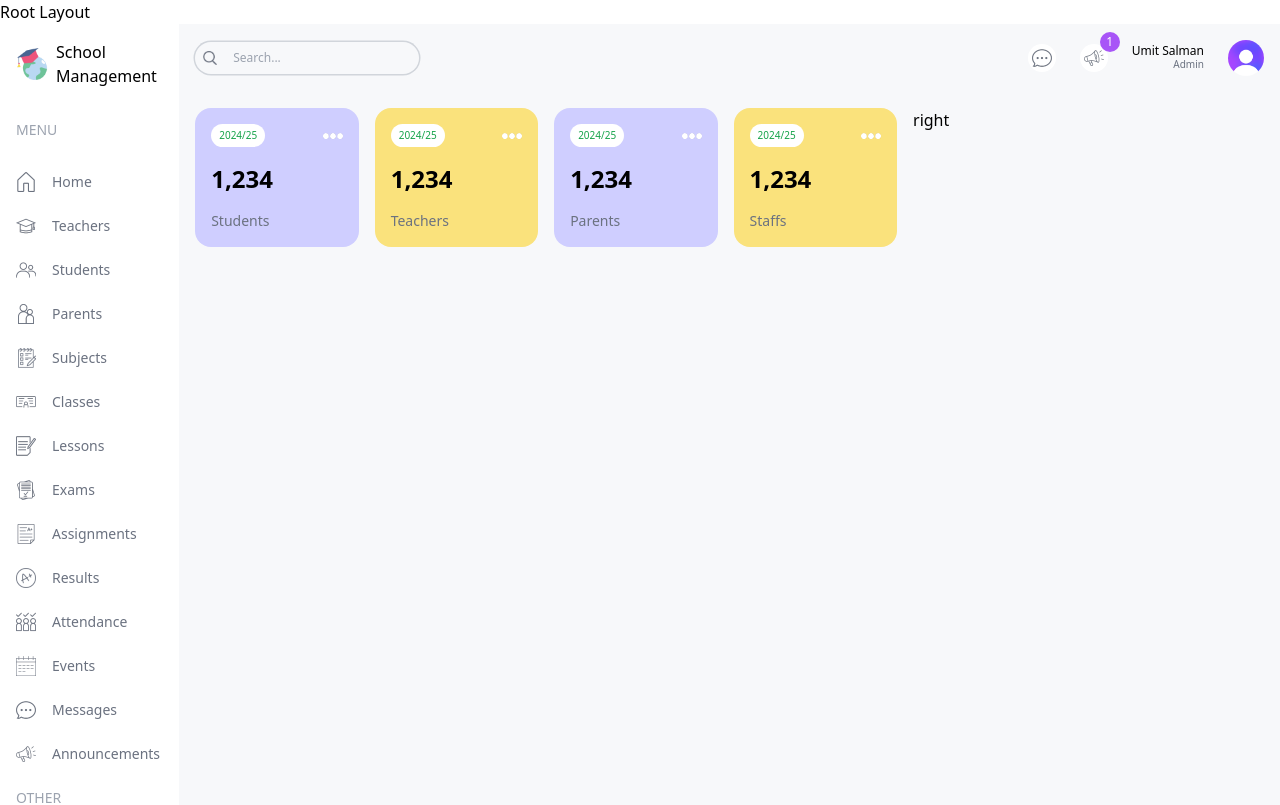
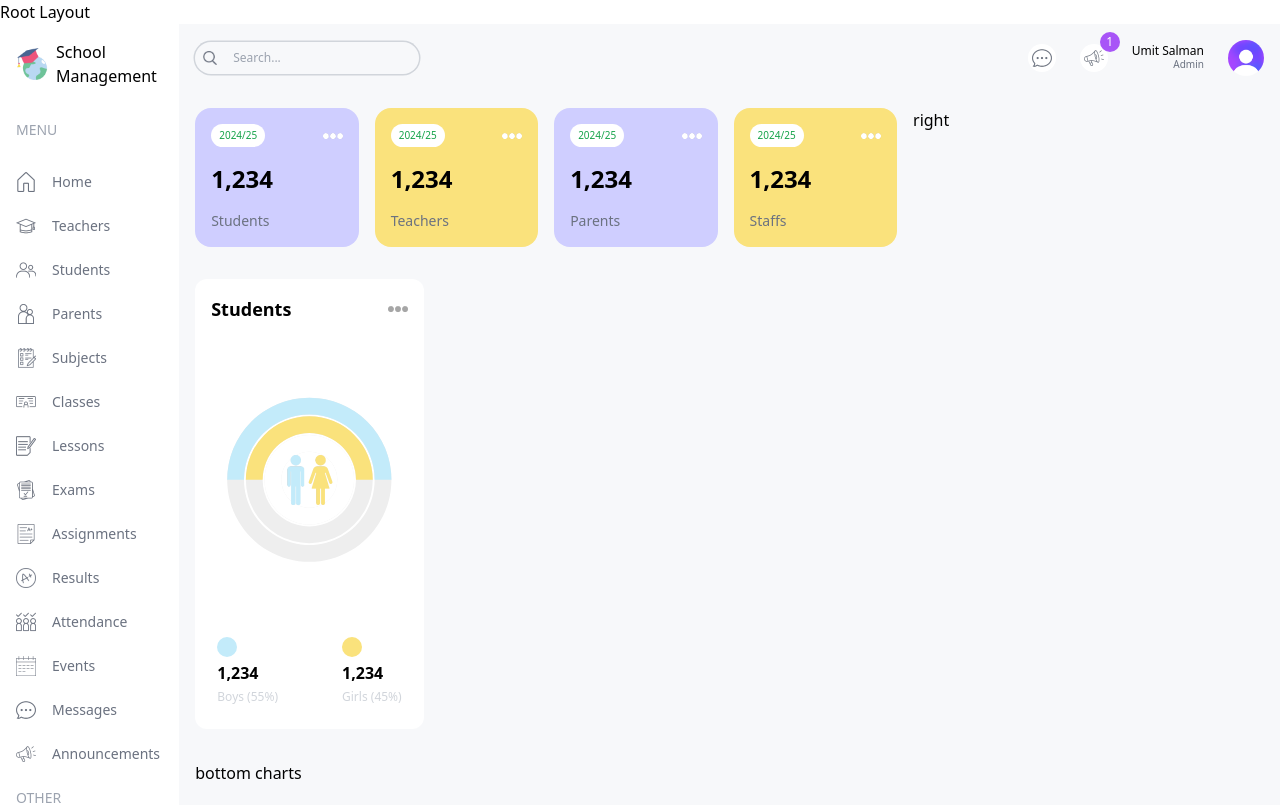
Before and after one commit to usalman/schooler, a Next.js app: page /admin in a window 1280 px wide. Shown: the top 805 px of the page. Built offline with nearby package versions, Linux system fonts and the light colour scheme.

Commit message:
feat: complete countchart

```diff
--- a/src/app/(dashboard)/admin/page.tsx
+++ b/src/app/(dashboard)/admin/page.tsx
@@ -1,15 +1,23 @@
+import CountChart from '@/components/CountChart'
 import UserCard from '@/components/UserCard'
 
 const AdminPage = () => {
   return (
     <div className="p-4 flex gap-4 flex-col md:flex-row">
-      <div className="w-full lg:w-2/3">
+      <div className="w-full lg:w-2/3 flex flex-col gap-8">
         <div className="flex gap-4 justify-between flex-wrap">
           <UserCard type="student" />
           <UserCard type="teacher" />
           <UserCard type="parent" />
           <UserCard type="staff" />
         </div>
+        <div className="flex gap-4 flex-col lg:flex-row">
+          <div className="w-full lg:w-1/3 h-[450px]">
+            <CountChart />
+          </div>
+          <div className="w-full lg:w-2/3 h-[450px]"></div>
+        </div>
+        <div className="">bottom charts</div>
       </div>
       <div className="w-full lg:w-1/3">right</div>
     </div>
--- /dev/null
+++ b/src/components/CountChart.tsx
@@ -0,0 +1,68 @@
+'use client'
+
+import Image from 'next/image'
+import { RadialBarChart, RadialBar, ResponsiveContainer } from 'recharts'
+
+const data = [
+  {
+    name: 'Total',
+    count: 106,
+    fill: 'white',
+  },
+  {
+    name: 'Girls',
+    count: 53,
+    fill: '#FAE27C',
+  },
+  {
+    name: 'Boys',
+    count: 53,
+    fill: '#C3EBFA',
+  },
+]
+
+const CountChart = () => {
+  return (
+    <div className="bg-white rounded-xl w-full h-full p-4">
+      <div className="flex justify-between items-center">
+        <h1 className="text-lg font-semibold">Students</h1>
+        <Image src="/moreDark.png" alt="" width={20} height={20} />
+      </div>
+      <div className="relative w-full h-[75%]">
+        <ResponsiveContainer>
+          <RadialBarChart
+            cx="50%"
+            cy="50%"
+            innerRadius="40%"
+            outerRadius="100%"
+            barSize={32}
+            data={data}
+          >
+            <RadialBar background dataKey="count" />
+          </RadialBarChart>
+        </ResponsiveContainer>
+        <Image
+          src="/maleFemale.png"
+          alt=""
+          width={50}
+          height={50}
+          className="absolute top-1/2 left-1/2 -translate-x-1/2 -translate-y-1/2"
+        />
+      </div>
+      <div className="flex justify-center gap-16">
+        <div className="flex flex-col gap-1">
+          <div className="w-5 h-5 bg-Sky rounded-full" />
+          <h1 className="font-bold">1,234</h1>
+          <h2 className="text-xs text-gray-300">Boys (55%)</h2>
+        </div>
+        <div className="flex flex-col gap-1">
+          <div className="w-5 h-5 bg-Yellow rounded-full" />
+          <h1 className="font-bold">1,234</h1>
+          <h2 className="text-xs text-gray-300">Girls (45%)</h2>
+        </div>
+      </div>
+    </div>
+  )
+}
+
+export default CountChart
```
Also changed, not shown: package.json (+5 -4 lines), 1 other file (tests, documents, lock files or other folders).
